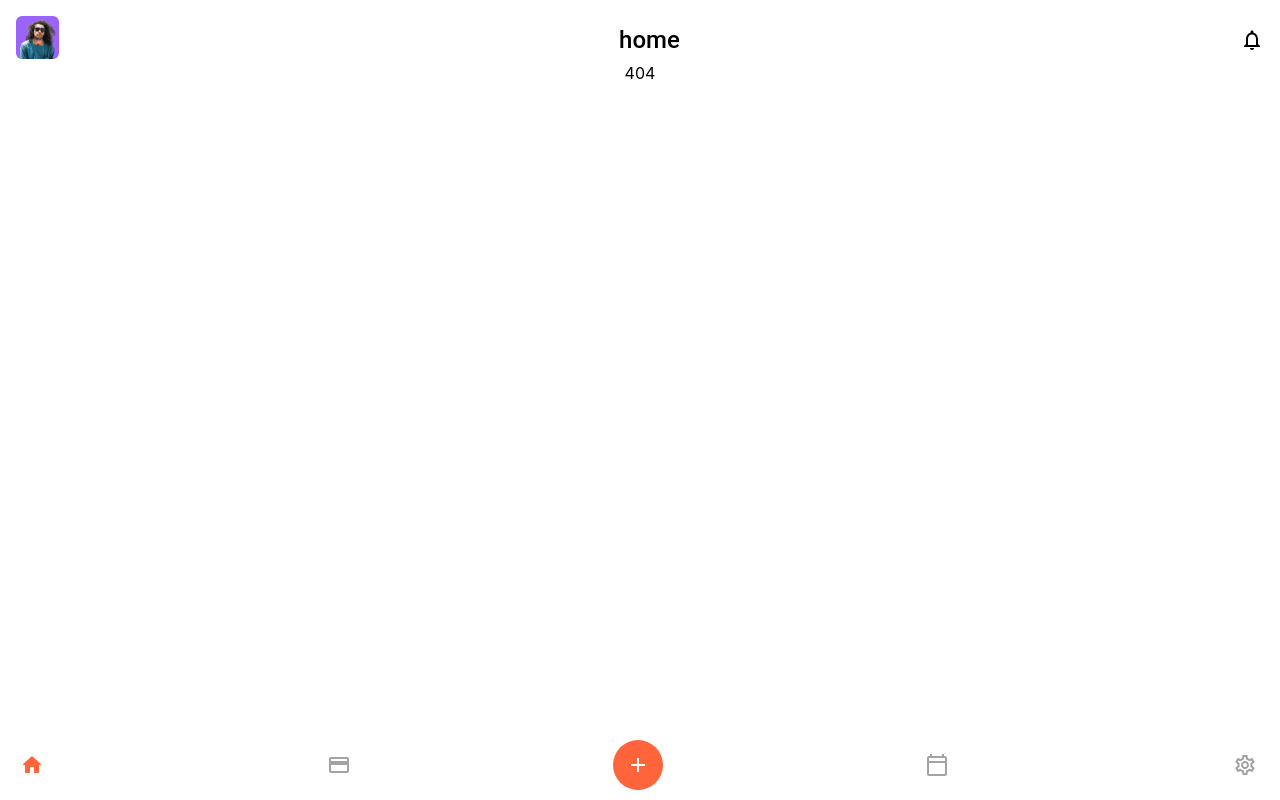
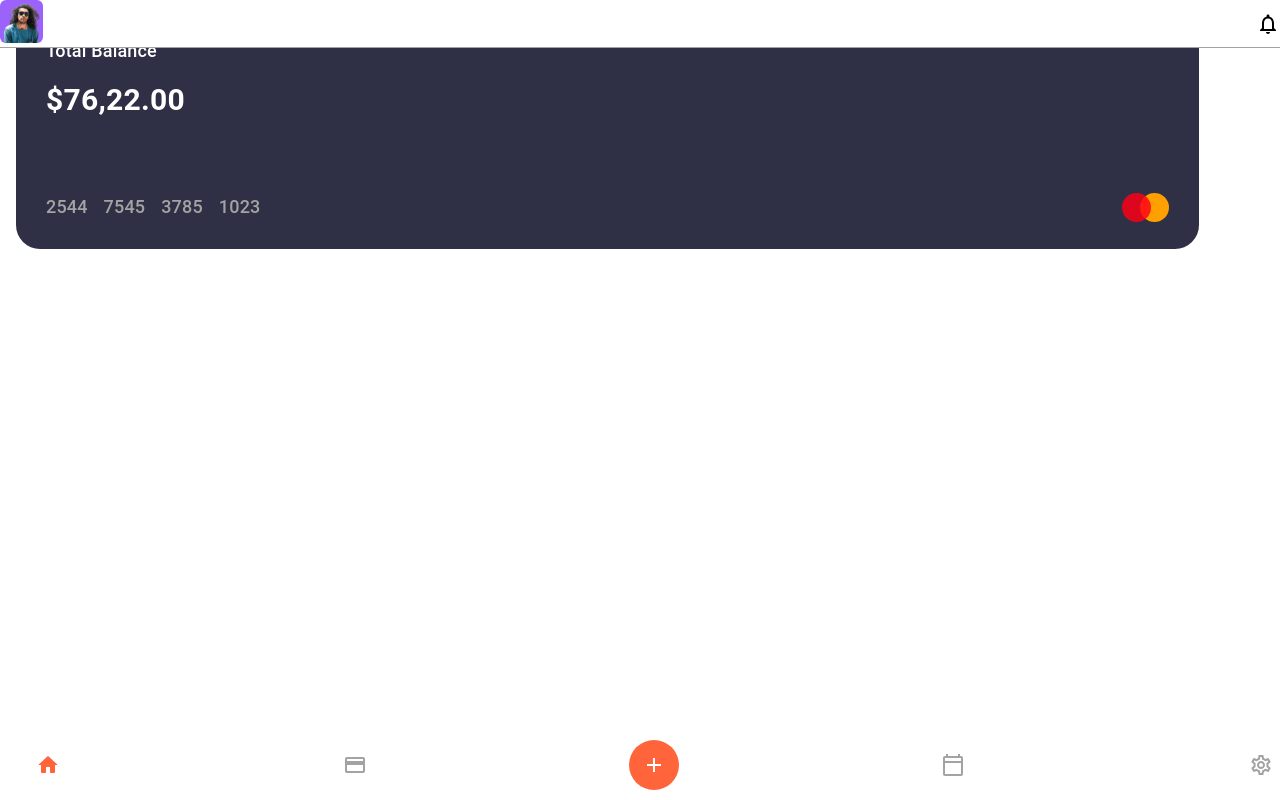
Before and after one commit to Oleg116/Oleg116.github.io, a React (Create React App) app in the folder freysoft/: page / in a window 1280 px wide. Before the commit this address had no page. Built offline with nearby package versions, Linux system fonts and the light colour scheme.

Commit message:
Save changes

```diff
--- a/freysoft/src/App.css
+++ b/freysoft/src/App.css
@@ -1,16 +1,5 @@
 .App {
   text-align: center;
-}
-
-.App-logo {
-  height: 40vmin;
-  pointer-events: none;
-}
-
-@media (prefers-reduced-motion: no-preference) {
-  .App-logo {
-    animation: App-logo-spin infinite 20s linear;
-  }
 }
 
 .App-header {
@@ -23,16 +12,3 @@
   font-size: calc(10px + 2vmin);
   color: white;
 }
-
-.App-link {
-  color: #61dafb;
-}
-
-@keyframes App-logo-spin {
-  from {
-    transform: rotate(0deg);
-  }
-  to {
-    transform: rotate(360deg);
-  }
-}
--- a/freysoft/src/Root.tsx
+++ b/freysoft/src/Root.tsx
@@ -7,13 +7,13 @@ import Wrapper from './components/wrapper'
 import Card from './components/card/components/Card'
 
 export default function Root() {
-    const [tab, setTab] = useState('home')
+    const [tab, setTab] = useState('')
     return (
         <Box sx={{ width: '100vw', height: '100vh', overflow: 'auto' }}>
             <Wrapper header={tab}>
                 <BrowserRouter>
                     <Routes>
-                        <Route index path='/home' element={<Card />} />
+                        <Route index path='' element={<Card />} />
                         <Route path="Expenses" element={<Box>3</Box>} />
                         <Route path="*" element={<Box>404</Box>} />
                     </Routes>
--- a/freysoft/src/components/card/components/Balance.tsx
+++ b/freysoft/src/components/card/components/Balance.tsx
@@ -2,19 +2,27 @@ import { Typography } from '@mui/material'
 import Box from '@mui/material/Box'
 import React from 'react'
 
-export default function Balance() {
+export default function Balance({ isActive }: { isActive: boolean }) {
   return (
     <Box sx={{ display: 'flex', flexDirection: 'column', gap: '16px' }}>
       <Typography sx={{
+        // transitionDelay: isActive ? '0.7s' : '1.4s',
         fontSize: '18px',
         fontWeight: 500,
         lineHeight: '21px',
         textAlign: 'left',
-        color: '#fff'
+        transition: '0.7s',
+        transitionDelay: isActive ? '0.7s' : '0s',
+        transitionProperty: 'color',
+        color: isActive ? '#fff' : '#2F3046'
       }}>Total Balance</Typography>
       <Typography sx={{
-        color: '#FFF',
+        // transitionDelay: isActive ? '0s' : '1.4s',
+        color: isActive ? '#fff' : '#2F3046',
         fontSize: '30px',
+        transition: '0.7s',
+        transitionDelay: isActive ? '0.7s' : '0s',
+        transitionProperty: 'color',
         fontFamily: 'Roboto',
         fontWeight: 700,
         textAlign: 'left',
--- a/freysoft/src/components/card/components/Card.tsx
+++ b/freysoft/src/components/card/components/Card.tsx
@@ -1,22 +1,68 @@
-import React from 'react'
+import React, { useState } from 'react'
 
-import { Typography } from '@mui/material'
+import { SxProps, Typography } from '@mui/material'
 import Box from '@mui/material/Box'
+import { Theme, css, keyframes } from "@emotion/react"
+import { useTheme } from "@mui/material/styles";
 import Balance from './Balance'
 import CardNumber from './CardNumber'
 import masterCard from '../../assets/mastercardLogo.svg'
 
+const boxStyles = {
+  padding: '20px 30px 23px 30px',
+  width: '90%',
+  height: '190px',
+  backgroundColor: '#2F3046',
+  borderRadius: '24px',
+  position: 'relative',
+  transition: '1.4s',
+}
+
 export default function Card() {
+
+  const [isCVCSide, setCVCSide] = React.useState(false);
+
   return (
-    <Box sx={{ padding: '20px 30px 23px 30px', width: '90%', height: '190px', backgroundColor: '#2F3046', borderRadius: '24px', position: 'relative' }}>
+    <Box sx={{ position: 'absolute', width: '100%' }}>
+      <Box
+        sx={{ ...boxStyles, transform: `rotateY(${isCVCSide ? 180 : 0}deg)` }} onClick={() => setCVCSide(!isCVCSide)}
+      >
         <Box sx={{ display: 'flex', flexDirection: 'row-reverse' }}>
-        <Box sx={{ display: 'flex' }}>
-          <Box sx={{ backgroundColor: '#fff', width: '4px', height: '4px', mr: '5px', borderRadius: '50%' }} />
-          <Box sx={{ backgroundColor: '#fff', width: '4px', height: '4px', mr: '5px', borderRadius: '50%' }} />
-          <Box sx={{ backgroundColor: '#fff', width: '4px', height: '4px', borderRadius: '50%' }} />
+          <Box sx={{
+            display: 'flex',
+          }}>
+            <Box sx={{
+              transition: '0.7s',
+              transitionDelay: isCVCSide ? '0s' : '0.7s',
+              transitionProperty: 'background-color',
+              backgroundColor: isCVCSide ? '#2F3046' : '#fff',
+              width: '4px',
+              height: '4px',
+              mr: '5px',
+              borderRadius: '50%'
+            }} />
+            <Box sx={{
+              transition: '0.7s',
+              transitionDelay: isCVCSide ? '0s' : '0.7s',
+              transitionProperty: 'background-color',
+              backgroundColor: isCVCSide ? '#2F3046' : '#fff',
+              width: '4px',
+              height: '4px',
+              mr: '5px',
+              borderRadius: '50%'
+            }} />
+            <Box sx={{
+              transition: '0.7s',
+              transitionDelay: isCVCSide ? '0s' : '0.7s',
+              transitionProperty: 'background-color',
+              backgroundColor: isCVCSide ? '#2F3046' : '#fff',
+              width: '4px',
+              height: '4px',
+              borderRadius: '50%'
+            }} />
           </Box>
         </Box>
-      <Balance />
+        <Balance isActive={!isCVCSide} />
         <Box sx={{
           display: 'flex',
           justifyContent: 'space-between',
@@ -24,9 +70,39 @@ export default function Card() {
           bottom: '23px',
           width: 'calc(100% - 60px)'
         }}>
-        <CardNumber />
-        <img src={(masterCard as unknown) as string} />
+          <CardNumber isActive={!isCVCSide} />
+          <Box sx={{
+            transition: '0.7s',
+            transitionDelay: isCVCSide ? '0s' : '0.7s',
+            transitionProperty: 'background-color',
+            backgroundColor: `rgba(	47,	48,	70, ${isCVCSide ? '1' : '0'})`,
+          }}>
+            <img style={{ position: 'relative', zIndex: '-1' }} src={(masterCard as unknown) as string} />
           </Box>
-    </Box >
+        </Box>
+        <Box sx={{
+          position: 'absolute',
+          width: '100px',
+          height: '50px',
+          bottom: 35, left: 35,
+          display: 'flex',
+          alignItems: 'center',
+          paddingLeft: '10px',
+          transition: '0.7s',
+          borderRadius: '10px',
+          transitionDelay: !isCVCSide ? '0s' : '0.7s',
+          transitionProperty: 'background-color',
+          backgroundColor: `rgba(	0,	0,	0, ${isCVCSide ? '0.6' : '0'})`,
+        }}>
+          <Typography sx={{
+            transform: `rotateY(180deg)`,
+            transition: '0.7s',
+            transitionDelay: !isCVCSide ? '0s' : '0.7s',
+            transitionProperty: 'color',
+            color: `rgba(	255,	255,	255, ${isCVCSide ? '1' : '0'})`,
+          }}>234</Typography>
+        </Box>
+      </ Box>
+    </Box>
   )
 }
--- a/freysoft/src/components/card/components/CardNumber.tsx
+++ b/freysoft/src/components/card/components/CardNumber.tsx
@@ -2,12 +2,15 @@ import React from 'react'
 import { Typography } from '@mui/material'
 import Box from '@mui/material/Box'
 
-export default function CardNumber() {
+export default function CardNumber({ isActive }: { isActive: boolean }) {
   const cardNumber = [2544, 7545, 3785, 1023]
   return (
     <Box sx={{ display: 'flex', gap: '16px' }}>
       {cardNumber.map((elem: number) => <Typography key={elem} sx={{
-        color: '#A3A3A3',
+        transition: '0.7s',
+        transitionDelay: isActive ? '0.7s' : '0s',
+        transitionProperty: 'color',
+        color: isActive ? '#A3A3A3' : '#2F3046',
         fontSize: '18px',
         fontFamily: 'Roboto',
         fontWeight: 500
--- a/freysoft/src/components/footer/index.tsx
+++ b/freysoft/src/components/footer/index.tsx
@@ -27,12 +27,12 @@ export default function LabelBottomNavigation(
 ) {
   return (
     <BottomNavigation sx={{ position: 'fixed', bottom: '0', width: '100%', display: 'flex', justifyContent: 'space-between', alignItems: 'center' }} value={tabValue}>
-      <Link to="/home" onClick={() => setTabValue('home')}>
+      <Link to="" onClick={() => setTabValue('')}>
         <BottomNavigationAction
           sx={{ p: 2, minWidth: 0 }}
           label="Home"
           value="home"
-          icon={<HomeRoundedIcon sx={{ color: tabValue === 'home' ? '#FF643B' : '#A3A3A3' }} />}
+          icon={<HomeRoundedIcon sx={{ color: tabValue === '' ? '#FF643B' : '#A3A3A3' }} />}
         />
       </Link>
       <Link to="/expenses" onClick={() => setTabValue('expenses')}>
--- a/freysoft/src/components/header/index.tsx
+++ b/freysoft/src/components/header/index.tsx
@@ -3,6 +3,7 @@ import Box from '@mui/system/Box'
 import { Typography } from '@mui/material'
 import NotificationsOutlinedIcon from '@mui/icons-material/NotificationsOutlined';
 import avatar from '../assets/avatar.svg'
+import zIndex from '@mui/material/styles/zIndex';
 
 const fontStyles: CSSProperties = {
   fontSize: '24px',
@@ -16,7 +17,17 @@ const fontStyles: CSSProperties = {
 
 export default function Header({ header }: { header: string }) {
   return (
-    <Box sx={{ display: 'flex', justifyContent: 'space-between', alignItems: 'center', width: '100%' }}>
+    <Box sx={{
+      display: 'flex',
+      justifyContent: 'space-between',
+      alignItems: 'center',
+      width: '100%',
+      borderBottom: '1px solid #A3A3A3',
+      position: 'fixed',
+      top: '0px',
+      background: '#fff',
+      zIndex: 2
+    }}>
       <Box >
         <img src={(avatar as unknown) as string} />
       </Box>
--- a/freysoft/src/components/wrapper/index.tsx
+++ b/freysoft/src/components/wrapper/index.tsx
@@ -6,7 +6,9 @@ export default function Wrapper({ children, header }: { children: ReactElement,
     return (
         <Box sx={{ p: 2, display: 'flex', flexDirection: 'column', justifyContent: 'center', alignItems: 'center' }}>
             <Header header={header} />
-            {children}
-        </Box>
+            <Box sx={{ height: '1000px', width: '100%', position: 'relative' }}>
+                {children}
+            </Box>
+        </Box >
     )
 }
```
Lines whose indentation alone changed are shown as unchanged.
